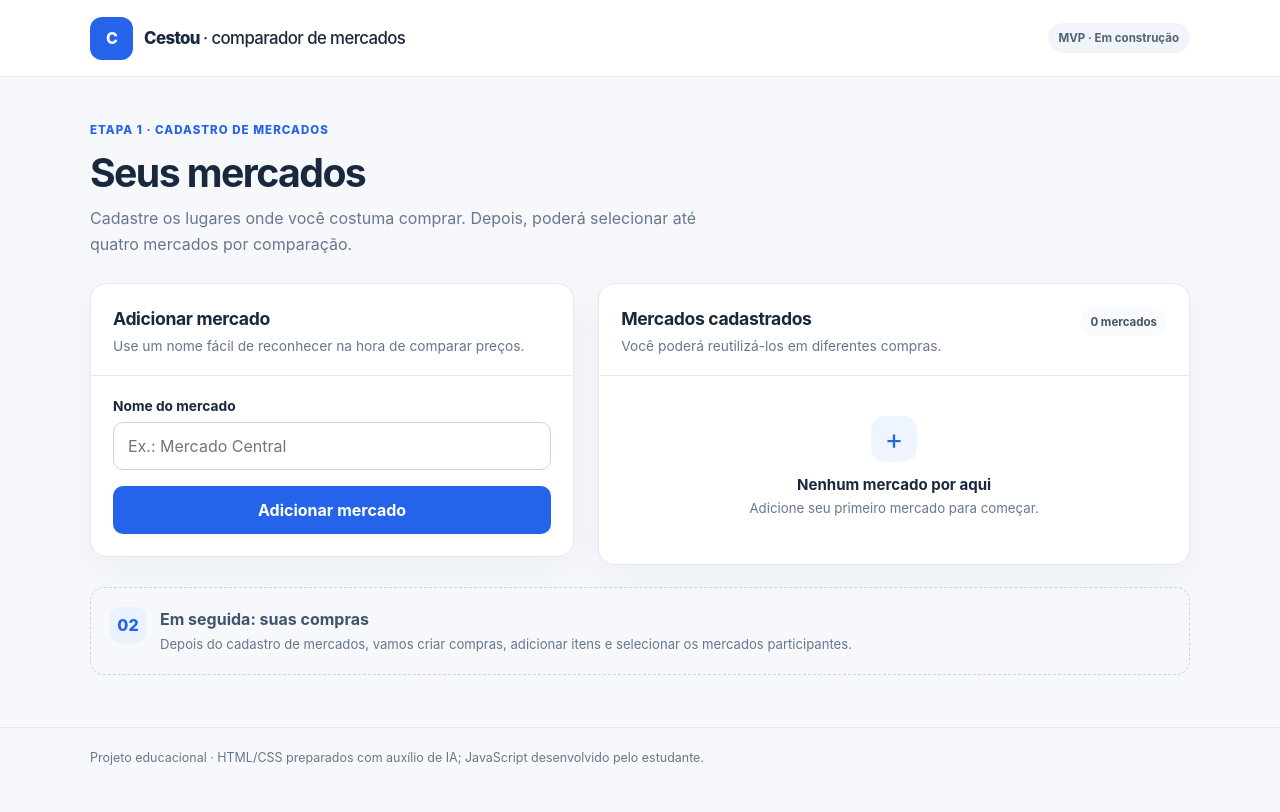
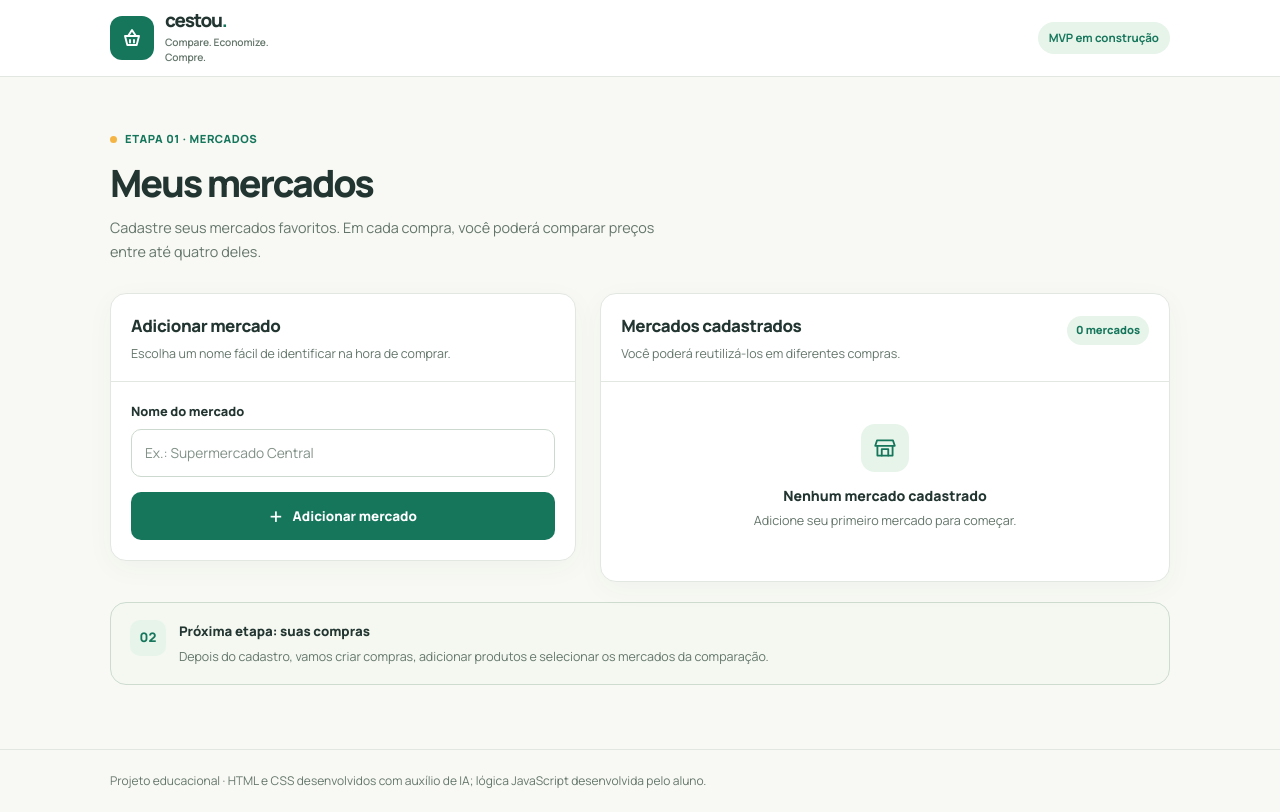
Before and after one commit to Thales-Chaves98/Cestou, a plain HTML site: page index.html in a window 1280 px wide. Drawn offline with Linux system fonts and the light colour scheme.

Commit message:
style: aplica identidade Cestou Fresh na tela de mercados

```diff
--- a/index.html
+++ b/index.html
@@ -3,46 +3,72 @@
   <head>
     <meta charset="UTF-8" />
     <meta name="viewport" content="width=device-width, initial-scale=1" />
-    <meta name="theme-color" content="#f6f8fc" />
-    <meta name="description" content="Compare preços por produto e organize suas compras por mercado." />
+    <meta name="theme-color" content="#F8F9F4" />
+    <meta name="description" content="Cestou: organize suas compras e compare preços por produto entre mercados." />
     <title>Cestou | Comparador de mercados</title>
+    <link rel="preconnect" href="https://fonts.googleapis.com" />
+    <link rel="preconnect" href="https://fonts.gstatic.com" crossorigin />
+    <link href="https://fonts.googleapis.com/css2?family=Manrope:wght@400;500;600;700;800&display=swap" rel="stylesheet" />
     <link rel="stylesheet" href="./src/css/tokens.css" />
     <link rel="stylesheet" href="./src/css/base.css" />
     <link rel="stylesheet" href="./src/css/layout.css" />
     <link rel="stylesheet" href="./src/css/components.css" />
     <script type="module" src="./src/js/app.js"></script>
   </head>
+
   <body>
     <header class="site-header">
       <div class="container brand-bar">
         <a class="brand" href="./index.html" aria-label="Cestou — início">
-          <span class="brand-icon" aria-hidden="true">C</span>
-          <span class="brand-name">Cestou <span>· comparador de mercados</span></span>
+          <span class="brand-icon" aria-hidden="true">
+            <svg viewBox="0 0 24 24" width="24" height="24" fill="none" stroke="currentColor"
+              stroke-width="1.9" stroke-linecap="round" stroke-linejoin="round">
+              <path d="m5 10 2.3 9h9.4l2.3-9H5Z"/>
+              <path d="m8.1 10 3.9-6 3.9 6"/>
+              <path d="M10 14v2.5M14 14v2.5"/>
+            </svg>
+          </span>
+          <span class="brand-lockup">
+            <strong class="brand-name">cestou<span class="brand-dot">.</span></strong>
+            <span class="brand-tagline">Compare. Economize. Compre.</span>
+          </span>
         </a>
-        <span class="phase-label">MVP · Em construção</span>
+        <span class="phase-label">MVP em construção</span>
       </div>
     </header>
 
     <main class="container main-content" id="conteudo">
       <div class="page-heading">
-        <span class="eyebrow">Etapa 1 · Cadastro de mercados</span>
-        <h1>Seus mercados</h1>
-        <p>Cadastre os lugares onde você costuma comprar. Depois, poderá selecionar até quatro mercados por comparação.</p>
+        <span class="eyebrow"><span class="eyebrow-mark" aria-hidden="true"></span> Etapa 01 · Mercados</span>
+        <h1>Meus mercados</h1>
+        <p>Cadastre seus mercados favoritos. Em cada compra, você poderá comparar preços entre até quatro deles.</p>
       </div>
 
       <div class="market-layout">
         <section class="panel" aria-labelledby="add-market-title">
           <div class="panel-heading">
             <h2 id="add-market-title">Adicionar mercado</h2>
-            <p>Use um nome fácil de reconhecer na hora de comparar preços.</p>
+            <p>Escolha um nome fácil de identificar na hora de comprar.</p>
           </div>
+
           <form class="market-form" id="form-mercado">
             <div class="field">
               <label for="mercado-nome">Nome do mercado</label>
-              <input id="mercado-nome" name="nome" type="text" placeholder="Ex.: Mercado Central" maxlength="60" autocomplete="off" required />
+              <input
+                id="mercado-nome"
+                name="nome"
+                type="text"
+                placeholder="Ex.: Supermercado Central"
+                maxlength="60"
+                autocomplete="off"
+                required
+              />
             </div>
             <p id="mensagem-mercado" class="form-message" role="status" aria-live="polite"></p>
-            <button class="button button-primary" type="submit">Adicionar mercado</button>
+            <button class="button button-primary" type="submit">
+              <span aria-hidden="true" class="button-plus">+</span>
+              Adicionar mercado
+            </button>
           </form>
         </section>
 
@@ -54,10 +80,18 @@
             </div>
             <span id="total-mercados" class="count-chip">0 mercados</span>
           </div>
+
           <div class="market-list-area">
             <div id="mercados-vazio" class="empty-state">
-              <span class="empty-illustration" aria-hidden="true">+</span>
-              <strong>Nenhum mercado por aqui</strong>
+              <span class="empty-illustration" aria-hidden="true">
+                <svg viewBox="0 0 24 24" width="26" height="26" fill="none" stroke="currentColor"
+                  stroke-width="1.7" stroke-linecap="round" stroke-linejoin="round">
+                  <path d="M3 10h18l-1.6-5H4.6L3 10Z" />
+                  <path d="M5 10v9h14v-9" />
+                  <path d="M9 19v-6h6v6" />
+                </svg>
+              </span>
+              <strong>Nenhum mercado cadastrado</strong>
               <p>Adicione seu primeiro mercado para começar.</p>
             </div>
             <ul id="lista-mercados" class="market-list" aria-label="Lista de mercados cadastrados"></ul>
@@ -65,18 +99,18 @@
         </section>
       </div>
 
-      <aside class="next-step" aria-label="Próximos recursos">
-        <div class="next-step-mark" aria-hidden="true">02</div>
+      <aside class="next-step" aria-label="Próxima etapa de desenvolvimento">
+        <span class="next-step-mark" aria-hidden="true">02</span>
         <div>
-          <strong>Em seguida: suas compras</strong>
-          <p>Depois do cadastro de mercados, vamos criar compras, adicionar itens e selecionar os mercados participantes.</p>
+          <strong>Próxima etapa: suas compras</strong>
+          <p>Depois do cadastro, vamos criar compras, adicionar produtos e selecionar os mercados da comparação.</p>
         </div>
       </aside>
     </main>
 
     <footer class="site-footer">
       <div class="container">
-        <span>Projeto educacional · HTML/CSS preparados com auxílio de IA; JavaScript desenvolvido pelo estudante.</span>
+        Projeto educacional · HTML e CSS desenvolvidos com auxílio de IA; lógica JavaScript desenvolvida pelo aluno.
       </div>
     </footer>
   </body>
--- a/src/css/base.css
+++ b/src/css/base.css
@@ -1,9 +1,13 @@
-* {
+/* Elementos e estilos globais. */
+*,
+*::before,
+*::after {
   box-sizing: border-box;
 }
 
 html {
-  font-family: Inter, system-ui, -apple-system, "Segoe UI", sans-serif;
+  font-family: var(--font-family);
+  -webkit-text-size-adjust: 100%;
 }
 
 body {
@@ -12,9 +16,11 @@ body {
   min-height: 100vh;
   background: var(--page);
   color: var(--text);
+  line-height: 1.5;
 }
 
-button, input {
+button,
+input {
   font: inherit;
 }
 
@@ -26,12 +32,19 @@ a {
   color: inherit;
 }
 
-h1, h2, p {
+h1,
+h2,
+p {
   margin-top: 0;
 }
 
+h1,
+h2 {
+  line-height: 1.22;
+}
+
 :focus-visible {
-  outline: 3px solid #93c5fd;
+  outline: 3px solid #78B69A;
   outline-offset: 3px;
 }
 
--- a/src/css/components.css
+++ b/src/css/components.css
@@ -1,240 +1,314 @@
+/*
+ * Componentes da interface Cestou Fresh.
+ * HTML e CSS desenvolvidos com auxílio de IA; JavaScript desenvolvido pelo aluno.
+ */
+
+/* Marca */
 .brand {
-  display: flex;
+  display: inline-flex;
   align-items: center;
   gap: 11px;
+  min-width: 0;
   text-decoration: none;
 }
 
 .brand-icon {
   display: grid;
   place-items: center;
-  width: 43px;
-  height: 43px;
-  border-radius: 12px;
+  flex: 0 0 44px;
+  height: 44px;
+  border-radius: var(--radius-md);
   background: var(--primary);
-  color: white;
-  font-weight: 800;
-  letter-spacing: -.07em;
+  color: #FFFFFF;
+}
+
+.brand-lockup {
+  display: grid;
+  gap: 0;
+  min-width: 0;
 }
 
 .brand-name {
-  font-weight: 780;
-  letter-spacing: -.035em;
-  font-size: 1.05rem;
+  font-size: 1.18rem;
+  line-height: 1.15;
+  font-weight: 800;
+  letter-spacing: -0.065em;
 }
 
-.brand-name span {
-  font-weight: 500;
+.brand-dot {
+  color: var(--primary);
+}
+
+.brand-tagline {
+  margin-top: 3px;
+  font-size: 0.64rem;
+  font-weight: 600;
+  letter-spacing: -0.01em;
+  color: var(--muted);
 }
 
 .phase-label {
-  font-size: .72rem;
+  padding: 7px 11px;
+  border-radius: 100px;
+  background: var(--primary-soft);
+  color: var(--primary);
+  font-size: 0.72rem;
   font-weight: 700;
-  color: #526278;
-  background: #f1f5f9;
-  padding: 8px 11px;
-  border-radius: 99px;
   white-space: nowrap;
 }
 
+/* Títulos de página */
 .eyebrow {
-  display: block;
+  display: inline-flex;
+  align-items: center;
+  gap: 8px;
+  margin-bottom: 12px;
   color: var(--primary);
-  font-size: .72rem;
+  font-size: 0.7rem;
   font-weight: 800;
+  letter-spacing: 0.055em;
   text-transform: uppercase;
-  letter-spacing: .09em;
-  margin-bottom: 12px;
 }
 
+.eyebrow-mark {
+  width: 7px;
+  height: 7px;
+  border-radius: 50%;
+  background: var(--accent);
+}
+
+/* Painéis */
 .panel {
+  min-width: 0;
+  overflow: hidden;
   border: 1px solid var(--line);
   border-radius: var(--radius);
   background: var(--surface);
   box-shadow: var(--shadow);
-  overflow: hidden;
 }
 
 .panel-heading {
-  padding: 24px 22px 18px;
+  padding: 22px 20px 17px;
   border-bottom: 1px solid var(--line);
 }
 
 .panel-heading h2 {
   margin-bottom: 7px;
-  font-size: 1.1rem;
-  letter-spacing: -.02em;
+  font-size: 1.06rem;
+  font-weight: 800;
+  letter-spacing: -0.025em;
 }
 
 .panel-heading p {
   margin-bottom: 0;
-  font-size: .86rem;
-  line-height: 1.5;
   color: var(--muted);
+  font-size: 0.78rem;
+  line-height: 1.6;
 }
 
+/* Formulário */
 .market-form {
-  padding: 22px;
   display: flex;
   flex-direction: column;
-  gap: 16px;
+  gap: 15px;
+  padding: 20px;
 }
 
 .field {
-  display: flex;
-  flex-direction: column;
+  display: grid;
   gap: 8px;
 }
 
 .field label {
-  font-size: .86rem;
-  font-weight: 700;
+  font-size: 0.8rem;
+  font-weight: 750;
 }
 
 .field input {
+  display: block;
+  width: 100%;
   min-height: 48px;
-  width: 100%;
-  border: 1px solid #cbd5e1;
-  border-radius: 10px;
-  padding: 12px 14px;
-  background: #fff;
+  padding: 11px 13px;
+  border: 1px solid #CCD9CE;
+  border-radius: var(--radius-sm);
+  background: #FFFFFF;
   color: var(--text);
+  font-size: 0.86rem;
+}
+
+.field input::placeholder {
+  color: #819188;
 }
 
 .field input:focus {
   outline: 0;
   border-color: var(--primary);
-  box-shadow: 0 0 0 3px #dbeafe;
+  box-shadow: 0 0 0 3px rgba(22, 118, 92, 0.13);
 }
 
 .button {
+  display: inline-flex;
+  justify-content: center;
+  align-items: center;
+  gap: 10px;
+  min-height: 48px;
+  padding: 11px 16px;
   border: 0;
-  border-radius: 10px;
-  min-height: 48px;
-  padding: 12px 18px;
-  font-weight: 730;
+  border-radius: var(--radius-sm);
+  font-size: 0.84rem;
+  font-weight: 800;
+  transition: background-color 150ms ease;
 }
 
 .button-primary {
   background: var(--primary);
-  color: white;
+  color: #FFFFFF;
 }
 
 .button-primary:hover {
   background: var(--primary-hover);
 }
 
+.button-plus {
+  font-size: 1.45rem;
+  font-weight: 500;
+  line-height: 0.7;
+}
+
 .form-message {
+  margin: 0;
   color: var(--error);
-  font-size: .84rem;
-  margin: 0;
-  min-height: 0;
+  font-size: 0.78rem;
+  font-weight: 650;
 }
 
 .form-message:empty {
   display: none;
 }
 
+/* Relação de mercados */
 .list-heading {
   display: flex;
-  gap: 12px;
+  align-items: flex-start;
   justify-content: space-between;
-  align-items: flex-start;
+  gap: 10px;
+}
+
+.list-heading > div {
+  min-width: 0;
 }
 
 .count-chip {
+  flex: none;
+  padding: 6px 9px;
+  border-radius: 100px;
+  background: var(--primary-soft);
+  color: var(--primary);
+  font-size: 0.7rem;
+  font-weight: 750;
   white-space: nowrap;
-  font-size: .72rem;
-  font-weight: 700;
-  color: #41546e;
-  padding: 7px 10px;
-  border-radius: 50px;
-  background: var(--surface-soft);
 }
 
 .market-list-area {
-  padding: 14px 22px 22px;
+  padding: 12px 20px 20px;
 }
 
 .empty-state {
-  padding: 26px 8px;
   display: flex;
   flex-direction: column;
   align-items: center;
+  padding: 30px 8px;
   text-align: center;
 }
 
 .empty-illustration {
   display: grid;
   place-items: center;
-  width: 46px;
-  height: 46px;
+  width: 48px;
+  height: 48px;
+  margin-bottom: 13px;
   border-radius: 14px;
+  background: var(--primary-soft);
   color: var(--primary);
-  background: var(--primary-soft);
-  font-size: 1.75rem;
-  margin-bottom: 13px;
 }
 
 .empty-state strong {
-  font-size: .94rem;
+  font-size: 0.88rem;
+  font-weight: 800;
 }
 
 .empty-state p {
   margin: 6px 0 0;
   color: var(--muted);
-  font-size: .83rem;
+  font-size: 0.79rem;
 }
 
 .market-list {
+  display: grid;
+  gap: 9px;
   margin: 0;
   padding: 0;
   list-style: none;
-  display: grid;
-  gap: 10px;
 }
 
 .market-list li {
+  display: flex;
+  align-items: center;
+  gap: 10px;
   min-width: 0;
-  padding: 14px 15px;
+  min-height: 48px;
+  padding: 11px 13px;
   border: 1px solid var(--line);
-  border-radius: 11px;
+  border-radius: var(--radius-md);
   background: var(--surface-soft);
-  font-weight: 650;
+  font-size: 0.84rem;
+  font-weight: 750;
   overflow-wrap: anywhere;
 }
 
+.market-list li::before {
+  content: "";
+  flex: 0 0 8px;
+  height: 8px;
+  border-radius: 50%;
+  background: var(--primary);
+}
+
+/* Prévia da próxima etapa */
 .next-step {
-  margin-top: 22px;
-  padding: 19px;
   display: flex;
-  gap: 14px;
   align-items: flex-start;
-  border: 1px dashed #c8d6e9;
-  border-radius: 14px;
-  color: #41546e;
+  gap: 13px;
+  margin-top: 20px;
+  padding: 17px 19px;
+  border: 1px solid #CDDCCF;
+  border-radius: var(--radius);
+  background: #F4F8F1;
 }
 
 .next-step-mark {
+  display: grid;
+  place-items: center;
   flex: 0 0 36px;
   height: 36px;
-  display: grid;
-  place-items: center;
-  border-radius: 10px;
-  background: #eaf1ff;
+  border-radius: var(--radius-sm);
+  background: var(--primary-soft);
   color: var(--primary);
-  font-weight: 780;
+  font-size: 0.82rem;
+  font-weight: 800;
 }
 
 .next-step strong {
   display: block;
   margin: 2px 0 5px;
+  font-size: 0.83rem;
+  font-weight: 800;
 }
 
 .next-step p {
   margin: 0;
   color: var(--muted);
-  font-size: .82rem;
+  font-size: 0.78rem;
   line-height: 1.6;
 }
 
@@ -242,19 +316,28 @@
   .phase-label {
     display: none;
   }
+
   .brand-name {
-    font-size: 1rem;
+    font-size: 1.12rem;
   }
+
   .panel-heading {
-    padding: 20px 18px 16px;
+    padding: 19px 17px 15px;
   }
+
   .market-form {
-    padding: 18px;
+    padding: 17px;
   }
+
   .market-list-area {
-    padding: 12px 18px 18px;
+    padding: 12px 17px 17px;
   }
+
   .list-heading {
     align-items: center;
   }
+
+  .next-step {
+    padding: 15px;
+  }
 }
--- a/src/css/layout.css
+++ b/src/css/layout.css
@@ -1,5 +1,6 @@
+/* Estrutura responsiva mobile-first. */
 .container {
-  width: min(100% - 32px, 1100px);
+  width: min(calc(100% - 32px), 1060px);
   margin-inline: auto;
 }
 
@@ -11,51 +12,58 @@
 .brand-bar {
   min-height: 76px;
   display: flex;
+  align-items: center;
   justify-content: space-between;
-  align-items: center;
   gap: 12px;
 }
 
 .main-content {
-  padding-block: 32px 52px;
+  padding-block: 32px 48px;
 }
 
 .page-heading {
-  margin-bottom: 26px;
+  margin-bottom: 24px;
 }
 
 .page-heading h1 {
-  margin-bottom: 10px;
-  font-size: clamp(1.8rem, 6vw, 2.45rem);
-  letter-spacing: -.04em;
+  margin: 0 0 10px;
+  font-size: clamp(1.8rem, 6.5vw, 2.35rem);
+  font-weight: 800;
+  letter-spacing: -0.055em;
 }
 
 .page-heading p {
-  max-width: 650px;
+  margin-bottom: 0;
+  max-width: 570px;
+  font-size: 0.9rem;
+  line-height: 1.65;
   color: var(--muted);
-  line-height: 1.6;
-  margin-bottom: 0;
 }
 
 .market-layout {
   display: grid;
-  gap: 18px;
   align-items: start;
+  gap: 16px;
 }
 
 .site-footer {
   padding: 22px 0;
+  border-top: 1px solid var(--line);
   color: var(--muted);
-  font-size: .78rem;
-  border-top: 1px solid var(--line);
+  font-size: 0.75rem;
 }
 
 @media (min-width: 800px) {
   .main-content {
-    padding-top: 46px;
+    padding-block: 48px 64px;
   }
+
+  .page-heading {
+    margin-bottom: 30px;
+  }
+
   .market-layout {
-    grid-template-columns: minmax(300px, .9fr) minmax(0, 1.1fr);
+    grid-template-columns: minmax(300px, 0.9fr) minmax(0, 1.1fr);
     gap: 24px;
   }
 }
--- a/src/css/tokens.css
+++ b/src/css/tokens.css
@@ -1,16 +1,30 @@
-/* Base visual preparada com auxílio de IA. A lógica JavaScript pertence ao estudante. */
+/*
+ * Cestou — identidade visual Fresh.
+ * Design, HTML e CSS desenvolvidos com auxílio de IA (ChatGPT).
+ * Lógica de programação JavaScript desenvolvida pelo aluno.
+ */
 :root {
   color-scheme: light;
-  --page: #f6f8fc;
-  --surface: #ffffff;
-  --surface-soft: #f8fafc;
-  --text: #19283c;
-  --muted: #68778c;
-  --line: #e3e9f1;
-  --primary: #2563eb;
-  --primary-hover: #1d4ed8;
-  --primary-soft: #eff5ff;
-  --error: #b42318;
+
+  /* Paleta Cestou Fresh */
+  --page: #F8F9F4;
+  --surface: #FFFFFF;
+  --surface-soft: #F7F9F6;
+  --text: #223531;
+  --muted: #64766B;
+  --line: #E2E8E1;
+  --primary: #16765C;
+  --primary-hover: #105D48;
+  --primary-soft: #E7F4EA;
+  --accent: #F4B544;
+  --accent-soft: #FFF1CD;
+  --error: #B42318;
+  --error-soft: #FFF0ED;
+
+  /* Tipografia, raios e sombras compartilhados */
+  --font-family: "Manrope", system-ui, -apple-system, "Segoe UI", sans-serif;
+  --radius-sm: 10px;
+  --radius-md: 12px;
   --radius: 16px;
-  --shadow: 0 12px 36px rgba(25, 45, 80, 0.045);
+  --shadow: 0 7px 28px rgba(27, 64, 41, 0.04);
 }
```
